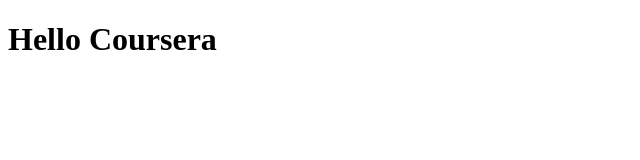
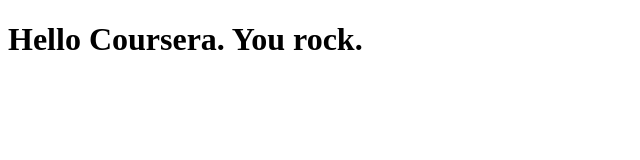
Before and after one commit to robhaskin/coursera-test, a plain HTML site: page site/index.html in a window 1280 px wide. Shown: the whole page, without its empty margins (0-640 px from the left). Drawn offline with Linux system fonts and the light colour scheme.

Commit message:
Small additions to page content.

```diff
--- a/site/index.html
+++ b/site/index.html
@@ -6,6 +6,6 @@
 	<title>Hello Coursera</title>
 </head>
 <body>
-<h1>Hello Coursera</h1>
+<h1>Hello Coursera. You rock.</h1>
 </body>
 </html>
```
